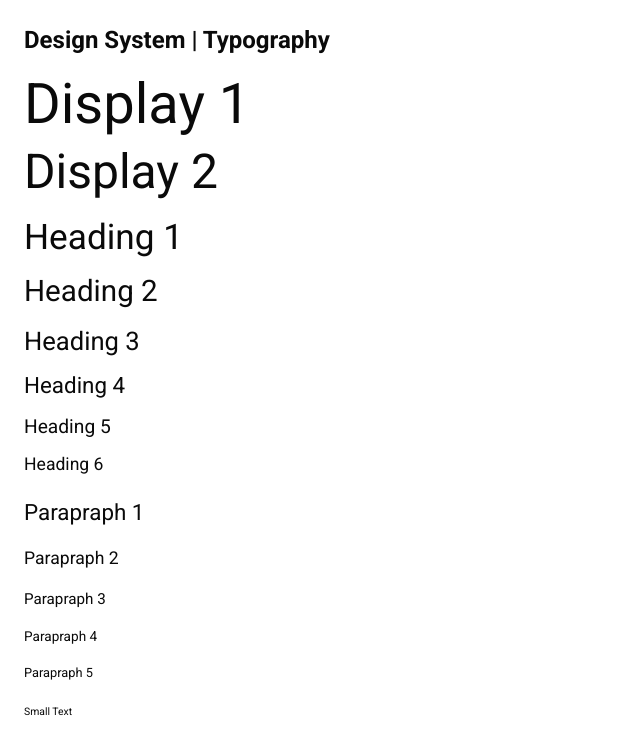
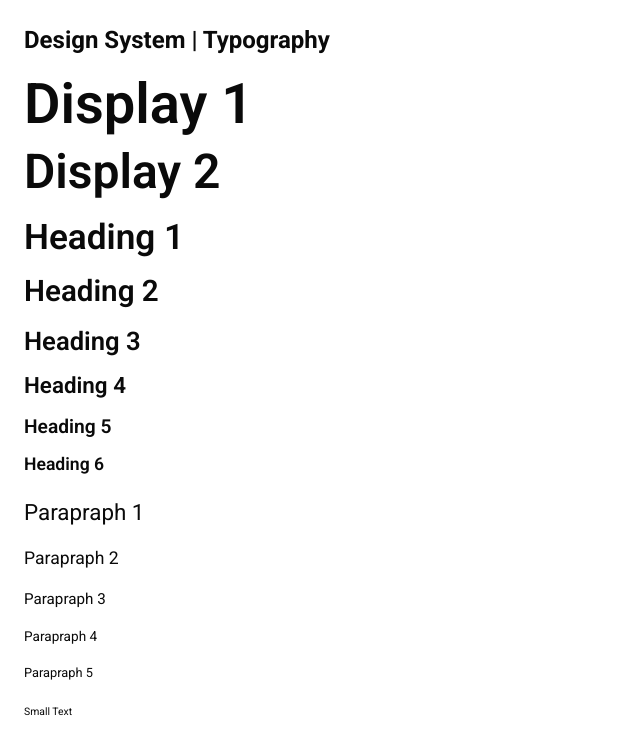
Before and after one commit to Rencanakan-id/rencanakan-talent_pool-frontend, a React (Vite) app: page /design in a window 1280 px wide. Shown: the top 754 px of the page, without its empty margins (0-640 px from the left). Built offline with nearby package versions, Linux system fonts and the light colour scheme.

Commit message:
feat: add semibold for heading and display

```diff
--- a/src/components/atoms/typography.tsx
+++ b/src/components/atoms/typography.tsx
@@ -23,15 +23,15 @@ type Variant =
 const typographyVariants = cva('text-ellipsis', {
   variants: {
     variant: {
-      d1: 'xxl:text-[4rem] xxl:leading-[calc(4rem*1)] xl:text-[3.5rem] xl:leading-[calc(3.5rem*1)] md:text-[3rem] md:leading-[calc(3rem*1)] text-[2.5rem] leading-[calc(2.5rem*1)]',
-      d2: 'xxl:text-[3.5rem] xxl:leading-[calc(3.5rem*1)] xl:text-[3rem] xl:leading-[calc(3rem*1)] md:text-[2.5rem] md:leading-[calc(2.5rem*1)] text-[2rem] leading-[calc(2rem*1)]',
+      d1: 'xxl:text-[4rem] xxl:leading-[calc(4rem*1)] xl:text-[3.5rem] xl:leading-[calc(3.5rem*1)] md:text-[3rem] md:leading-[calc(3rem*1)] text-[2.5rem] leading-[calc(2.5rem*1)] font-semibold',
+      d2: 'xxl:text-[3.5rem] xxl:leading-[calc(3.5rem*1)] xl:text-[3rem] xl:leading-[calc(3rem*1)] md:text-[2.5rem] md:leading-[calc(2.5rem*1)] text-[2rem] leading-[calc(2rem*1)] font-semibold',
 
-      h1: 'xxl:text-[2.5] xxl:leading-[calc(2.5rem*1.2)] xl:text-[2.2rem] xl:leading-[calc(2.2rem*1.2)] md:text-[2rem] md:leading-[calc(2rem*1.2)] text-[1.75rem] leading-[calc(1.75rem*1.2)]',
-      h2: 'xxl:text-[2rem] xxl:leading-[calc(2rem*1.2)] xl:text-[1.85rem] xl:leading-[calc(1.85rem*1.2)] md:text-[1.5rem] md:leading-[calc(1.5rem*1.2)] text-[1.25rem] leading-[calc(1.25rem*1.2)]',
-      h3: 'xxl:text-[1.75rem] xxl:leading-[calc(1.75rem*1.2)] xl:text-[1.6rem] xl:leading-[calc(1.6rem*1.2)] md:text-[1.4rem] md:leading-[calc(1.4rem*1.2)] text-[1.2rem] leading-[calc(1.2rem*1.2)]',
-      h4: 'xxl:text-[1.5rem] xxl:leading-[calc(1.5rem*1.2)] xl:text-[1.4rem] xl:leading-[calc(1.4rem*1.2)] md:text-[1.3rem] md:leading-[calc(1.3rem*1.2)] text-[1.15rem] leading-[calc(1.15rem*1.2)]',
-      h5: 'xxl:text-[1.25rem] xxl:leading-[calc(1.25rem*1.2)] xl:text-[1.2rem] xl:leading-[calc(1.2rem*1.2)] md:text-[1.1rem] md:leading-[calc(1.1rem*1.2)] text-[1rem] leading-[calc(1rem*1.2)]',
-      h6: 'xxl:text-[1.125rem] xxl:leading-[calc(1.125rem*1.2)] xl:text-[1.1rem] xl:leading-[calc(1.1rem*1.2)] md:text-[1rem] md:leading-[calc(1rem*1.2)] text-[0.9rem] leading-[calc(0.9rem*1.2)]',
+      h1: 'xxl:text-[2.5] xxl:leading-[calc(2.5rem*1.2)] xl:text-[2.2rem] xl:leading-[calc(2.2rem*1.2)] md:text-[2rem] md:leading-[calc(2rem*1.2)] text-[1.75rem] leading-[calc(1.75rem*1.2)] font-semibold',
+      h2: 'xxl:text-[2rem] xxl:leading-[calc(2rem*1.2)] xl:text-[1.85rem] xl:leading-[calc(1.85rem*1.2)] md:text-[1.5rem] md:leading-[calc(1.5rem*1.2)] text-[1.25rem] leading-[calc(1.25rem*1.2)] font-semibold',
+      h3: 'xxl:text-[1.75rem] xxl:leading-[calc(1.75rem*1.2)] xl:text-[1.6rem] xl:leading-[calc(1.6rem*1.2)] md:text-[1.4rem] md:leading-[calc(1.4rem*1.2)] text-[1.2rem] leading-[calc(1.2rem*1.2)] font-semibold',
+      h4: 'xxl:text-[1.5rem] xxl:leading-[calc(1.5rem*1.2)] xl:text-[1.4rem] xl:leading-[calc(1.4rem*1.2)] md:text-[1.3rem] md:leading-[calc(1.3rem*1.2)] text-[1.15rem] leading-[calc(1.15rem*1.2)] font-semibold',
+      h5: 'xxl:text-[1.25rem] xxl:leading-[calc(1.25rem*1.2)] xl:text-[1.2rem] xl:leading-[calc(1.2rem*1.2)] md:text-[1.1rem] md:leading-[calc(1.1rem*1.2)] text-[1rem] leading-[calc(1rem*1.2)] font-semibold',
+      h6: 'xxl:text-[1.125rem] xxl:leading-[calc(1.125rem*1.2)] xl:text-[1.1rem] xl:leading-[calc(1.1rem*1.2)] md:text-[1rem] md:leading-[calc(1rem*1.2)] text-[0.9rem] leading-[calc(0.9rem*1.2)] font-semibold',
 
       p1: 'xxl:text-[1.5rem] xxl:leading-[calc(1.5rem*1.5)] xl:text-[1.4rem] xl:leading-[calc(1.4rem*1.5)] md:text-[1.3rem] md:leading-[calc(1.3rem*1.5)] text-[1.1rem] leading-[calc(1.1rem*1.5)]',
       p2: 'xxl:text-[1.125rem] xxl:leading-[calc(1.125rem*1.5)] xl:text-[1.1rem] xl:leading-[calc(1.1rem*1.5)] md:text-[1rem] md:leading-[calc(1rem*1.5)] text-[0.9rem] leading-[calc(0.9rem*1.5)]',
```
